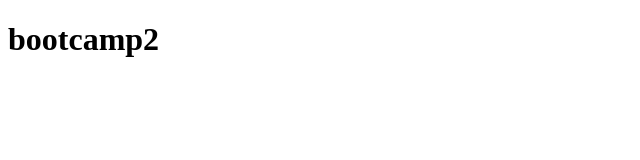
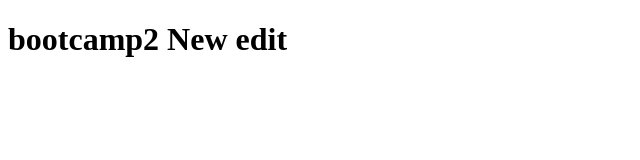
Before and after one commit to raohassan4212/bootcamp2, a plain HTML site: page index.html in a window 1280 px wide. Shown: the whole page, without its empty margins (0-640 px from the left). Drawn offline with Linux system fonts and the light colour scheme.

Commit message:
Update index.html

```diff
--- a/index.html
+++ b/index.html
@@ -7,6 +7,6 @@
     <title>bootcamp2</title>
 </head>
 <body>
-    <h1>bootcamp2</h1>
+    <h1>bootcamp2 New edit</h1>
 </body>
 </html>
```
